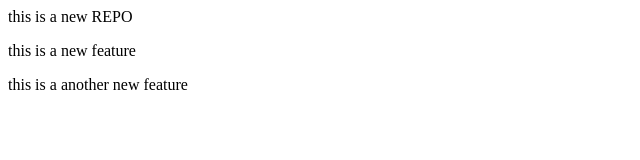
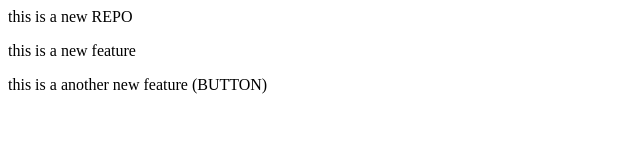
Before and after one commit to Karan3304/local-repo, a plain HTML site: page index.html in a window 1280 px wide. Shown: the whole page, without its empty margins (0-640 px from the left). Drawn offline with Linux system fonts and the light colour scheme.

```diff
--- a/index.html
+++ b/index.html
@@ -1,3 +1,3 @@
 <p>this is a new REPO</p>
 <p>this is a new feature</p>
-<p>this is a another new feature</p>
+<p>this is a another new feature (BUTTON)</p>
```
